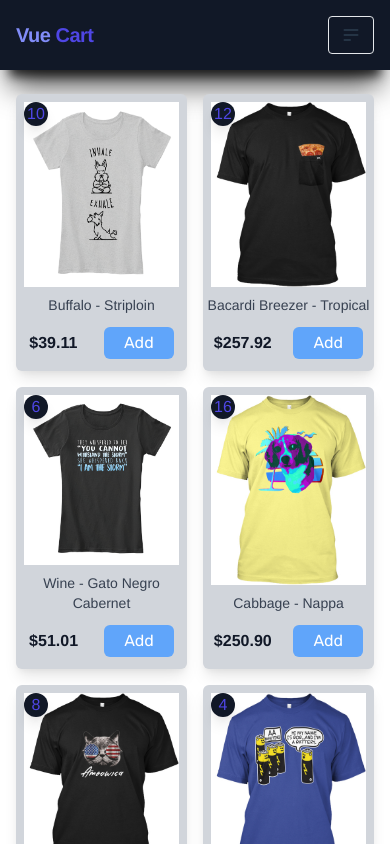
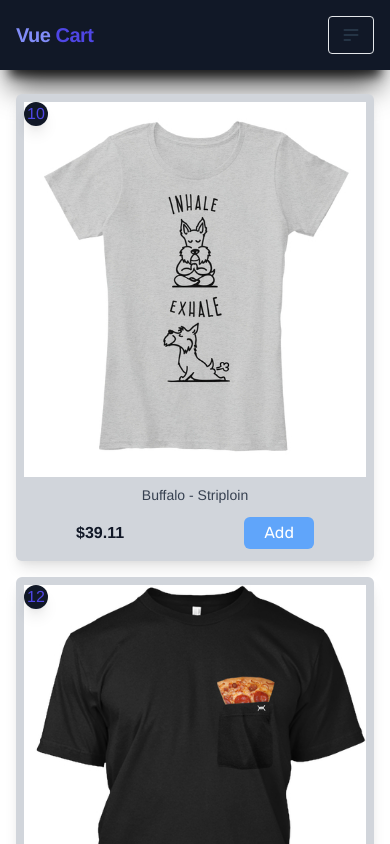
Before and after one commit to tal7aouy/vue-shopping-cart, a Vue app: page / in a window 390 px wide. Shown: the top 844 px of the page. Built offline with nearby package versions, Linux system fonts and the light colour scheme.

Commit message:
update:grid

```diff
--- a/src/components/ProductsGrid.vue
+++ b/src/components/ProductsGrid.vue
@@ -1,7 +1,7 @@
 <template>
   <section class="w-full h-full my-6 px-4">
     <!-- products -->
-    <div class="grid grid-cols-2 sm:grid-cols-4 md:grid-cols-5 gap-4">
+    <div class="grid grid-cols-1 sm:grid-cols-2 md:grid-cols-4 lg:grid-cols-5 gap-4">
       <!-- product item -->
       <transition-group name="products">
         <ProductItem  v-for="product in products"
```
